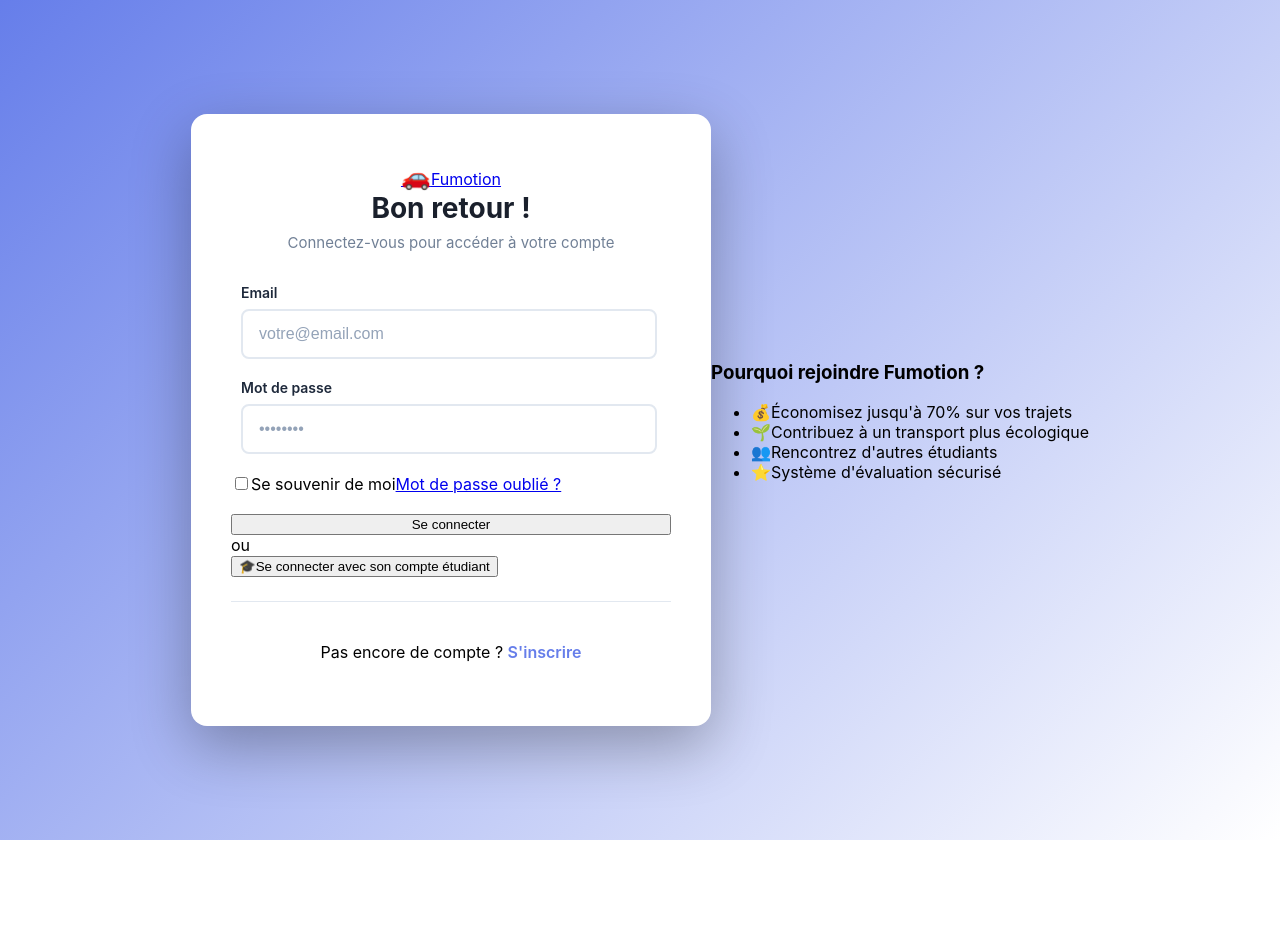
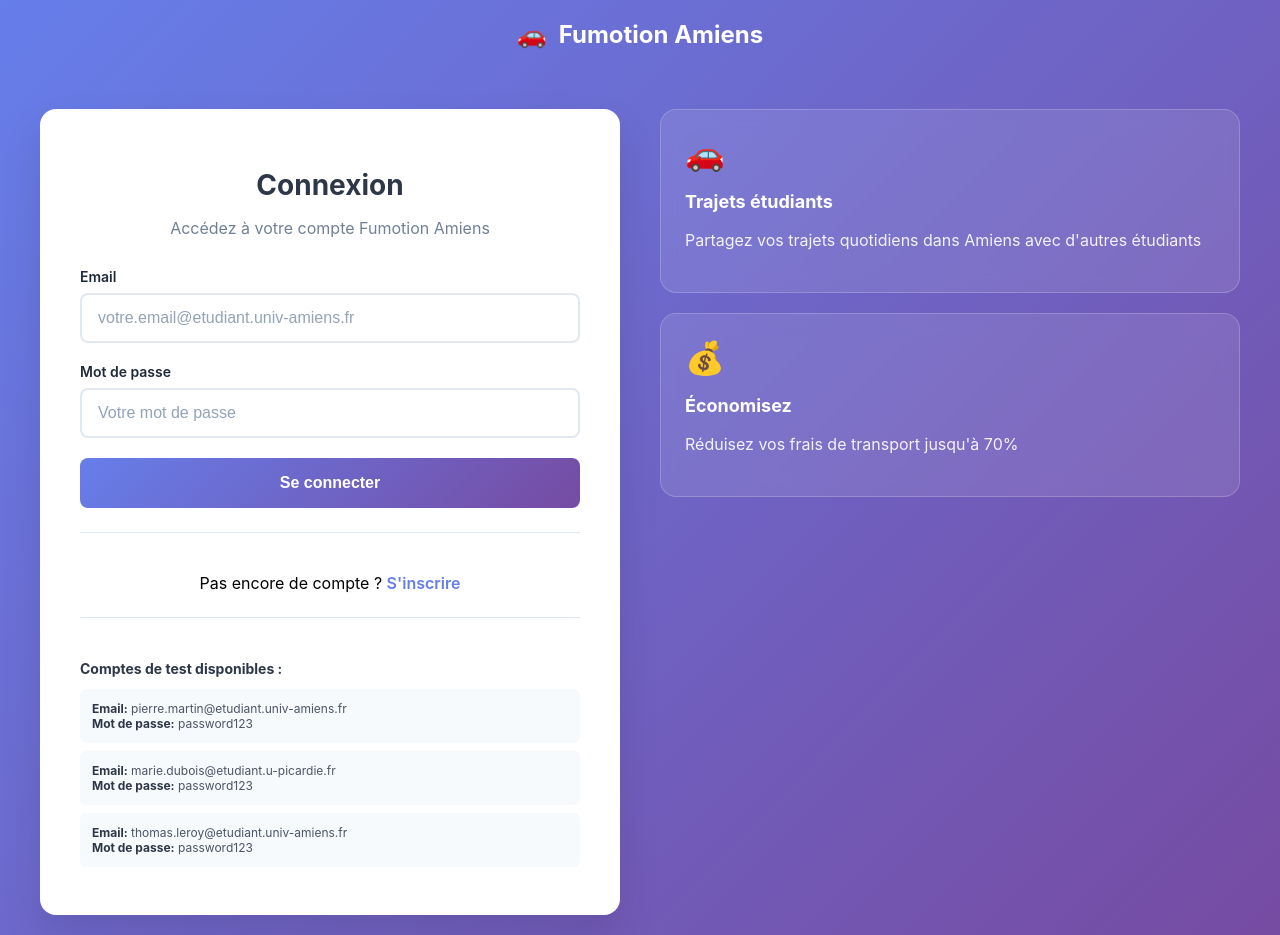
Before and after one commit to clepix21/Fumotion, a React (Create React App) app in the folder app/frontend/: page /login in a window 1280 px wide. Before the commit the page ends 840 px from the top, so only its background shows below. Built offline with nearby package versions, Linux system fonts and the light colour scheme.

Commit message:
feat: améliorer les pages de connexion et d'inscription avec des messages d'erreur, des options de test et un design responsive

```diff
--- a/app/frontend/src/pages/auth/LoginPage.js
+++ b/app/frontend/src/pages/auth/LoginPage.js
@@ -1,6 +1,5 @@
-
 import { useState } from 'react';
-import { useNavigate, Link } from 'react-router-dom';
+import { Link, useNavigate } from 'react-router-dom';
 import '../../styles/auth.css';
 
 export default function LoginPage() {
@@ -25,6 +24,8 @@ export default function LoginPage() {
     setLoading(true);
 
     try {
+      console.log('Tentative de connexion pour:', formData.email);
+
       const response = await fetch('http://localhost:5000/api/auth/login', {
         method: 'POST',
         headers: {
@@ -34,50 +35,52 @@ export default function LoginPage() {
       });
 
       const data = await response.json();
+      console.log('Réponse du serveur:', data);
 
-      if (data.success) {
-        // Stocker le token et les informations utilisateur
-        localStorage.setItem('token', data.data.token);
-        localStorage.setItem('user', JSON.stringify(data.data.user));
+      if (response.ok && data.success) {
+        // Stocker le token et les infos utilisateur
+        localStorage.setItem('token', data.token);
+        localStorage.setItem('user', JSON.stringify(data.user));
 
-        // Rediriger vers le tableau de bord
+        console.log('Connexion réussie, redirection vers /dashboard');
         navigate('/dashboard');
       } else {
-        setError(data.message || 'Erreur lors de la connexion');
+        setError(data.message || 'Email ou mot de passe incorrect');
       }
     } catch (err) {
-      console.error('Erreur:', err);
-      setError('Erreur de connexion au serveur');
+      console.error('Erreur réseau:', err);
+      setError('Erreur de connexion au serveur. Vérifiez que le serveur backend est démarré.');
     } finally {
       setLoading(false);
     }
   };
 
   return (
+    <div className="auth-page">
       <div className="auth-container">
-      <div className="auth-card">
         <div className="auth-header">
           <Link to="/" className="auth-logo">
             <span className="logo-icon">🚗</span>
-            <span className="logo-text">Fumotion</span>
+            <span className="logo-text">Fumotion Amiens</span>
           </Link>
-          <h1 className="auth-title">Bon retour !</h1>
-          <p className="auth-subtitle">
-            Connectez-vous pour accéder à votre compte
-          </p>
+        </div>
+
+        <div className="auth-card">
+          <div className="auth-card-header">
+            <h1>Connexion</h1>
+            <p>Accédez à votre compte Fumotion Amiens</p>
           </div>
 
           <form onSubmit={handleSubmit} className="auth-form">
             {error && (
               <div className="error-message">
+                <span className="error-icon">⚠️</span>
                 {error}
               </div>
             )}
 
             <div className="form-group">
-            <label htmlFor="email" className="form-label">
-              Email
-            </label>
+              <label htmlFor="email" className="form-label">Email</label>
               <input
                 type="email"
                 id="email"
@@ -85,16 +88,14 @@ export default function LoginPage() {
                 value={formData.email}
                 onChange={handleChange}
                 className="form-input"
-              placeholder="votre@email.com"
+                placeholder="votre.email@etudiant.univ-amiens.fr"
                 required
                 disabled={loading}
               />
             </div>
 
             <div className="form-group">
-            <label htmlFor="password" className="form-label">
-              Mot de passe
-            </label>
+              <label htmlFor="password" className="form-label">Mot de passe</label>
               <input
                 type="password"
                 id="password"
@@ -102,39 +103,20 @@ export default function LoginPage() {
                 value={formData.password}
                 onChange={handleChange}
                 className="form-input"
-              placeholder="••••••••"
+                placeholder="Votre mot de passe"
                 required
                 disabled={loading}
               />
             </div>
 
-          <div className="form-options">
-            <label className="checkbox-label">
-              <input type="checkbox" className="checkbox" />
-              <span className="checkbox-text">Se souvenir de moi</span>
-            </label>
-            <a href="/forgot-password" className="forgot-link">
-              Mot de passe oublié ?
-            </a>
-          </div>
-
             <button
               type="submit"
-            className="auth-button"
+              className="auth-submit-btn"
               disabled={loading}
             >
               {loading ? 'Connexion en cours...' : 'Se connecter'}
             </button>
           </form>
-
-        <div className="auth-divider">
-          <span>ou</span>
-        </div>
-
-        <button className="social-button">
-          <span className="social-icon">🎓</span>
-          Se connecter avec son compte étudiant
-        </button>
 
           <div className="auth-footer">
             <p>
@@ -144,28 +126,36 @@ export default function LoginPage() {
               </Link>
             </p>
           </div>
+
+          <div className="test-accounts">
+            <h4>Comptes de test disponibles :</h4>
+            <div className="test-account">
+              <strong>Email:</strong> pierre.martin@etudiant.univ-amiens.fr<br/>
+              <strong>Mot de passe:</strong> password123
+            </div>
+            <div className="test-account">
+              <strong>Email:</strong> marie.dubois@etudiant.u-picardie.fr<br/>
+              <strong>Mot de passe:</strong> password123
+            </div>
+            <div className="test-account">
+              <strong>Email:</strong> thomas.leroy@etudiant.univ-amiens.fr<br/>
+              <strong>Mot de passe:</strong> password123
+            </div>
+          </div>
         </div>
 
-      <div className="auth-benefits">
-        <h3>Pourquoi rejoindre Fumotion ?</h3>
-        <ul>
-          <li>
-            <span className="benefit-icon">💰</span>
-            Économisez jusqu'à 70% sur vos trajets
-          </li>
-          <li>
-            <span className="benefit-icon">🌱</span>
-            Contribuez à un transport plus écologique
-          </li>
-          <li>
-            <span className="benefit-icon">👥</span>
-            Rencontrez d'autres étudiants
-          </li>
-          <li>
-            <span className="benefit-icon">⭐</span>
-            Système d'évaluation sécurisé
-          </li>
-        </ul>
+        <div className="auth-info">
+          <div className="info-card">
+            <span className="info-icon">🚗</span>
+            <h3>Trajets étudiants</h3>
+            <p>Partagez vos trajets quotidiens dans Amiens avec d'autres étudiants</p>
+          </div>
+          <div className="info-card">
+            <span className="info-icon">💰</span>
+            <h3>Économisez</h3>
+            <p>Réduisez vos frais de transport jusqu'à 70%</p>
+          </div>
+        </div>
       </div>
     </div>
   );
--- a/app/frontend/src/pages/auth/RegisterPage.js
+++ b/app/frontend/src/pages/auth/RegisterPage.js
@@ -1,5 +1,5 @@
 import { useState } from 'react';
-import { useNavigate, Link } from 'react-router-dom';
+import { Link, useNavigate } from 'react-router-dom';
 import '../../styles/auth.css';
 
 export default function RegisterPage() {
@@ -8,10 +8,11 @@ export default function RegisterPage() {
     firstName: '',
     lastName: '',
     email: '',
+    password: '',
+    confirmPassword: '',
     phone: '',
     studentId: '',
-    password: '',
-    confirmPassword: ''
+    university: 'IUT Amiens'
   });
   const [loading, setLoading] = useState(false);
   const [error, setError] = useState('');
@@ -42,6 +43,8 @@ export default function RegisterPage() {
     }
 
     try {
+      console.log('Envoi des données:', formData);
+
       const response = await fetch('http://localhost:5000/api/auth/register', {
         method: 'POST',
         headers: {
@@ -51,58 +54,57 @@ export default function RegisterPage() {
           firstName: formData.firstName,
           lastName: formData.lastName,
           email: formData.email,
+          password: formData.password,
           phone: formData.phone,
           studentId: formData.studentId,
-          password: formData.password
+          university: formData.university
         }),
       });
 
       const data = await response.json();
+      console.log('Réponse du serveur:', data);
 
-      if (data.success) {
-        // Stocker le token
-        localStorage.setItem('token', data.data.token);
-        localStorage.setItem('user', JSON.stringify(data.data.user));
-
-        // Rediriger vers le tableau de bord
-        navigate('/dashboard');
+      if (response.ok && data.success) {
+        alert('Inscription réussie ! Vous pouvez maintenant vous connecter.');
+        navigate('/login');
       } else {
         setError(data.message || 'Erreur lors de l\'inscription');
       }
     } catch (err) {
-      console.error('Erreur:', err);
-      setError('Erreur de connexion au serveur');
+      console.error('Erreur réseau:', err);
+      setError('Erreur de connexion au serveur. Vérifiez que le serveur backend est démarré.');
     } finally {
       setLoading(false);
     }
   };
 
   return (
+    <div className="auth-page">
       <div className="auth-container">
-      <div className="auth-card">
         <div className="auth-header">
           <Link to="/" className="auth-logo">
             <span className="logo-icon">🚗</span>
-            <span className="logo-text">Fumotion</span>
+            <span className="logo-text">Fumotion Amiens</span>
           </Link>
-          <h1 className="auth-title">Créer un compte</h1>
-          <p className="auth-subtitle">
-            Rejoignez la communauté étudiante de covoiturage
-          </p>
+        </div>
+
+        <div className="auth-card">
+          <div className="auth-card-header">
+            <h1>Rejoindre Fumotion Amiens</h1>
+            <p>Créez votre compte étudiant pour partager vos trajets dans Amiens</p>
           </div>
 
           <form onSubmit={handleSubmit} className="auth-form">
             {error && (
               <div className="error-message">
+                <span className="error-icon">⚠️</span>
                 {error}
               </div>
             )}
 
             <div className="form-row">
               <div className="form-group">
-              <label htmlFor="firstName" className="form-label">
-                Prénom
-              </label>
+                <label htmlFor="firstName" className="form-label">Prénom</label>
                 <input
                   type="text"
                   id="firstName"
@@ -110,15 +112,14 @@ export default function RegisterPage() {
                   value={formData.firstName}
                   onChange={handleChange}
                   className="form-input"
+                  placeholder="Votre prénom"
                   required
                   disabled={loading}
                 />
               </div>
 
               <div className="form-group">
-              <label htmlFor="lastName" className="form-label">
-                Nom
-              </label>
+                <label htmlFor="lastName" className="form-label">Nom</label>
                 <input
                   type="text"
                   id="lastName"
@@ -126,6 +127,7 @@ export default function RegisterPage() {
                   value={formData.lastName}
                   onChange={handleChange}
                   className="form-input"
+                  placeholder="Votre nom"
                   required
                   disabled={loading}
                 />
@@ -133,9 +135,7 @@ export default function RegisterPage() {
             </div>
 
             <div className="form-group">
-            <label htmlFor="email" className="form-label">
-              Email étudiant
-            </label>
+              <label htmlFor="email" className="form-label">Email étudiant</label>
               <input
                 type="email"
                 id="email"
@@ -143,48 +143,18 @@ export default function RegisterPage() {
                 value={formData.email}
                 onChange={handleChange}
                 className="form-input"
-              placeholder="prenom.nom@etudiant.univ-amiens.fr"
+                placeholder="votre.email@etudiant.univ-amiens.fr"
                 required
                 disabled={loading}
               />
+              <small className="form-hint">
+                Utilisez votre email étudiant officiel (.univ-amiens.fr ou .u-picardie.fr)
+              </small>
             </div>
 
+            <div className="form-row">
               <div className="form-group">
-            <label htmlFor="phone" className="form-label">
-              Téléphone
-            </label>
-            <input
-              type="tel"
-              id="phone"
-              name="phone"
-              value={formData.phone}
-              onChange={handleChange}
-              className="form-input"
-              placeholder="06 12 34 56 78"
-              disabled={loading}
-            />
-          </div>
-
-          <div className="form-group">
-            <label htmlFor="studentId" className="form-label">
-              Numéro étudiant (optionnel)
-            </label>
-            <input
-              type="text"
-              id="studentId"
-              name="studentId"
-              value={formData.studentId}
-              onChange={handleChange}
-              className="form-input"
-              placeholder="21234567"
-              disabled={loading}
-            />
-          </div>
-
-          <div className="form-group">
-            <label htmlFor="password" className="form-label">
-              Mot de passe
-            </label>
+                <label htmlFor="password" className="form-label">Mot de passe</label>
                 <input
                   type="password"
                   id="password"
@@ -199,9 +169,7 @@ export default function RegisterPage() {
               </div>
 
               <div className="form-group">
-            <label htmlFor="confirmPassword" className="form-label">
-              Confirmer le mot de passe
-            </label>
+                <label htmlFor="confirmPassword" className="form-label">Confirmer</label>
                 <input
                   type="password"
                   id="confirmPassword"
@@ -209,14 +177,65 @@ export default function RegisterPage() {
                   value={formData.confirmPassword}
                   onChange={handleChange}
                   className="form-input"
+                  placeholder="Répétez le mot de passe"
                   required
                   disabled={loading}
                 />
               </div>
+            </div>
+
+            <div className="form-row">
+              <div className="form-group">
+                <label htmlFor="phone" className="form-label">Téléphone</label>
+                <input
+                  type="tel"
+                  id="phone"
+                  name="phone"
+                  value={formData.phone}
+                  onChange={handleChange}
+                  className="form-input"
+                  placeholder="06 XX XX XX XX"
+                  disabled={loading}
+                />
+              </div>
+
+              <div className="form-group">
+                <label htmlFor="studentId" className="form-label">Numéro étudiant</label>
+                <input
+                  type="text"
+                  id="studentId"
+                  name="studentId"
+                  value={formData.studentId}
+                  onChange={handleChange}
+                  className="form-input"
+                  placeholder="IUT2024001 ou UPJV2024002"
+                  disabled={loading}
+                />
+              </div>
+            </div>
+
+            <div className="form-group">
+              <label htmlFor="university" className="form-label">Établissement</label>
+              <select
+                id="university"
+                name="university"
+                value={formData.university}
+                onChange={handleChange}
+                className="form-input"
+                required
+                disabled={loading}
+              >
+                <option value="IUT Amiens">IUT Amiens</option>
+                <option value="UPJV Campus Citadelle">UPJV Campus Citadelle</option>
+                <option value="UPJV Campus Teinturerie">UPJV Campus Teinturerie</option>
+                <option value="UPJV - Autre campus">UPJV - Autre campus</option>
+                <option value="Autre établissement Amiens">Autre établissement Amiens</option>
+              </select>
+            </div>
 
             <button
               type="submit"
-            className="auth-button"
+              className="auth-submit-btn"
               disabled={loading}
             >
               {loading ? 'Inscription en cours...' : 'S\'inscrire'}
@@ -231,14 +250,19 @@ export default function RegisterPage() {
               </Link>
             </p>
           </div>
+        </div>
 
-        <div className="auth-terms">
-          <p>
-            En vous inscrivant, vous acceptez nos{' '}
-            <a href="/terms" className="terms-link">Conditions d'utilisation</a>
-            {' '}et notre{' '}
-            <a href="/privacy" className="terms-link">Politique de confidentialité</a>
-          </p>
+        <div className="auth-info">
+          <div className="info-card">
+            <span className="info-icon">🎓</span>
+            <h3>Réservé aux étudiants</h3>
+            <p>Fumotion Amiens est exclusivement destiné aux étudiants des établissements amiénois</p>
+          </div>
+          <div className="info-card">
+            <span className="info-icon">🔒</span>
+            <h3>Sécurisé</h3>
+            <p>Vos données sont protégées et votre identité étudiante est vérifiée</p>
+          </div>
         </div>
       </div>
     </div>
--- a/app/frontend/src/styles/auth.css
+++ b/app/frontend/src/styles/auth.css
@@ -1,49 +1,62 @@
-.auth-container {
+.auth-page {
   min-height: 100vh;
+  background: linear-gradient(135deg, #667eea 0%, #764ba2 100%);
+  padding: 20px;
   display: flex;
   align-items: center;
   justify-content: center;
-  background: linear-gradient(135deg, #667eea 0%, #ffffff 100%);
-  padding: 20px;
+}
+
+.auth-container {
+  max-width: 1200px;
+  width: 100%;
+  display: grid;
+  grid-template-columns: 1fr 1fr;
+  gap: 40px;
+  align-items: start;
+}
+
+.auth-header {
+  grid-column: 1 / -1;
+  text-align: center;
+  margin-bottom: 20px;
+}
+
+.auth-logo {
+  display: inline-flex;
+  align-items: center;
+  gap: 12px;
+  text-decoration: none;
+  color: white;
+  font-size: 24px;
+  font-weight: bold;
+}
+
+.logo-icon {
+  font-size: 32px;
 }
 
 .auth-card {
   background: white;
   border-radius: 16px;
-  box-shadow: 0 20px 60px rgba(0, 0, 0, 0.3);
-  padding: 48px 40px;
-  width: 100%;
-  max-width: 440px;
-  animation: slideUp 0.4s ease-out;
+  padding: 40px;
+  box-shadow: 0 20px 40px rgba(0, 0, 0, 0.1);
 }
 
-@keyframes slideUp {
-  from {
-    opacity: 0;
-    transform: translateY(20px);
-  }
-  to {
-    opacity: 1;
-    transform: translateY(0);
-  }
+.auth-card-header {
+  text-align: center;
+  margin-bottom: 30px;
 }
 
-.auth-header {
-  text-align: center;
-  margin-bottom: 32px;
+.auth-card-header h1 {
+  color: #2d3748;
+  font-size: 28px;
+  margin-bottom: 8px;
 }
 
-.auth-title {
-  font-size: 28px;
-  font-weight: 700;
-  color: #1a202c;
-  margin: 0 0 8px 0;
-}
-
-.auth-subtitle {
-  font-size: 15px;
+.auth-card-header p {
   color: #718096;
-  margin: 0;
+  font-size: 16px;
 }
 
 .auth-form {
@@ -52,78 +65,82 @@
   gap: 20px;
 }
 
+.form-row {
+  display: grid;
+  grid-template-columns: 1fr 1fr;
+  gap: 16px;
+}
+
 .form-group {
-    display: flex;
-    flex-direction: column;
-    gap: 8px;
-    max-width: 380px;
-    margin-left: 10px;
+  display: flex;
+  flex-direction: column;
+  gap: 6px;
 }
 
 .form-label {
-  font-size: 14px;
   font-weight: 600;
   color: #2d3748;
+  font-size: 14px;
 }
 
 .form-input {
-  width: 100%;
   padding: 12px 16px;
-  font-size: 15px;
   border: 2px solid #e2e8f0;
   border-radius: 8px;
-  transition: all 0.2s ease;
-  outline: none;
-  background: white;
+  font-size: 16px;
+  transition: border-color 0.2s;
 }
 
 .form-input:focus {
+  outline: none;
   border-color: #667eea;
-  box-shadow: 0 0 0 3px rgba(102, 126, 234, 0.1);
 }
 
-.form-input::placeholder {
+.form-input:disabled {
+  background-color: #f7fafc;
   color: #a0aec0;
 }
 
+.form-hint {
+  color: #718096;
+  font-size: 12px;
+}
+
 .error-message {
-  background: #fff5f5;
-  border: 1px solid #fc8181;
-  color: #c53030;
-  padding: 12px 16px;
-  border-radius: 8px;
-  font-size: 14px;
   display: flex;
   align-items: center;
   gap: 8px;
+  padding: 12px 16px;
+  background-color: #fed7d7;
+  color: #c53030;
+  border-radius: 8px;
+  font-size: 14px;
 }
 
-.submit-button {
-  width: 100%;
-  padding: 14px 24px;
+.error-icon {
+  font-size: 16px;
+}
+
+.auth-submit-btn {
+  padding: 16px;
+  background: linear-gradient(135deg, #667eea 0%, #764ba2 100%);
+  color: white;
+  border: none;
+  border-radius: 8px;
   font-size: 16px;
   font-weight: 600;
-  color: white;
-  background: linear-gradient(135deg, #667eea 0%, #ffffff 100%);
-  border: none;
-  border-radius: 8px;
   cursor: pointer;
-  transition: all 0.2s ease;
-  margin-top: 8px;
+  transition: transform 0.2s;
 }
 
-.submit-button:hover:not(:disabled) {
+.auth-submit-btn:hover:not(:disabled) {
   transform: translateY(-2px);
-  box-shadow: 0 8px 20px rgba(102, 126, 234, 0.4);
 }
 
-.submit-button:active:not(:disabled) {
-  transform: translateY(0);
-}
-
-.submit-button:disabled {
-  opacity: 0.6;
+.auth-submit-btn:disabled {
+  opacity: 0.7;
   cursor: not-allowed;
+  transform: none;
 }
 
 .auth-footer {
@@ -133,35 +150,84 @@
   border-top: 1px solid #e2e8f0;
 }
 
-.auth-footer-text {
-  font-size: 14px;
-  color: #718096;
-  margin: 0;
-}
-
 .auth-link {
   color: #667eea;
   text-decoration: none;
   font-weight: 600;
-  transition: color 0.2s ease;
 }
 
 .auth-link:hover {
-  color: #764ba2;
   text-decoration: underline;
 }
 
+.auth-info {
+  display: flex;
+  flex-direction: column;
+  gap: 20px;
+}
 
+.info-card {
+  background: rgba(255, 255, 255, 0.1);
+  backdrop-filter: blur(10px);
+  border: 1px solid rgba(255, 255, 255, 0.2);
+  border-radius: 16px;
+  padding: 24px;
+  color: white;
+}
 
+.info-icon {
+  font-size: 32px;
+  margin-bottom: 12px;
+  display: block;
+}
 
+.info-card h3 {
+  margin-bottom: 8px;
+  font-size: 18px;
+}
 
-/* Responsive design */
-@media (max-width: 480px) {
-  .auth-card {
-    padding: 32px 24px;
+.info-card p {
+  opacity: 0.9;
+  line-height: 1.5;
+}
+
+.test-accounts {
+  margin-top: 24px;
+  padding-top: 24px;
+  border-top: 1px solid #e2e8f0;
+}
+
+.test-accounts h4 {
+  color: #2d3748;
+  margin-bottom: 12px;
+  font-size: 14px;
+}
+
+.test-account {
+  background: #f7fafc;
+  padding: 12px;
+  border-radius: 6px;
+  margin-bottom: 8px;
+  font-size: 12px;
+  color: #4a5568;
+}
+
+.test-account strong {
+  color: #2d3748;
+}
+
+/* Responsive */
+@media (max-width: 768px) {
+  .auth-container {
+    grid-template-columns: 1fr;
+    gap: 20px;
   }
 
-  .auth-title {
-    font-size: 24px;
+  .form-row {
+    grid-template-columns: 1fr;
+  }
+
+  .auth-card {
+    padding: 24px;
   }
 }
```
Lines whose indentation alone changed are shown as unchanged.
